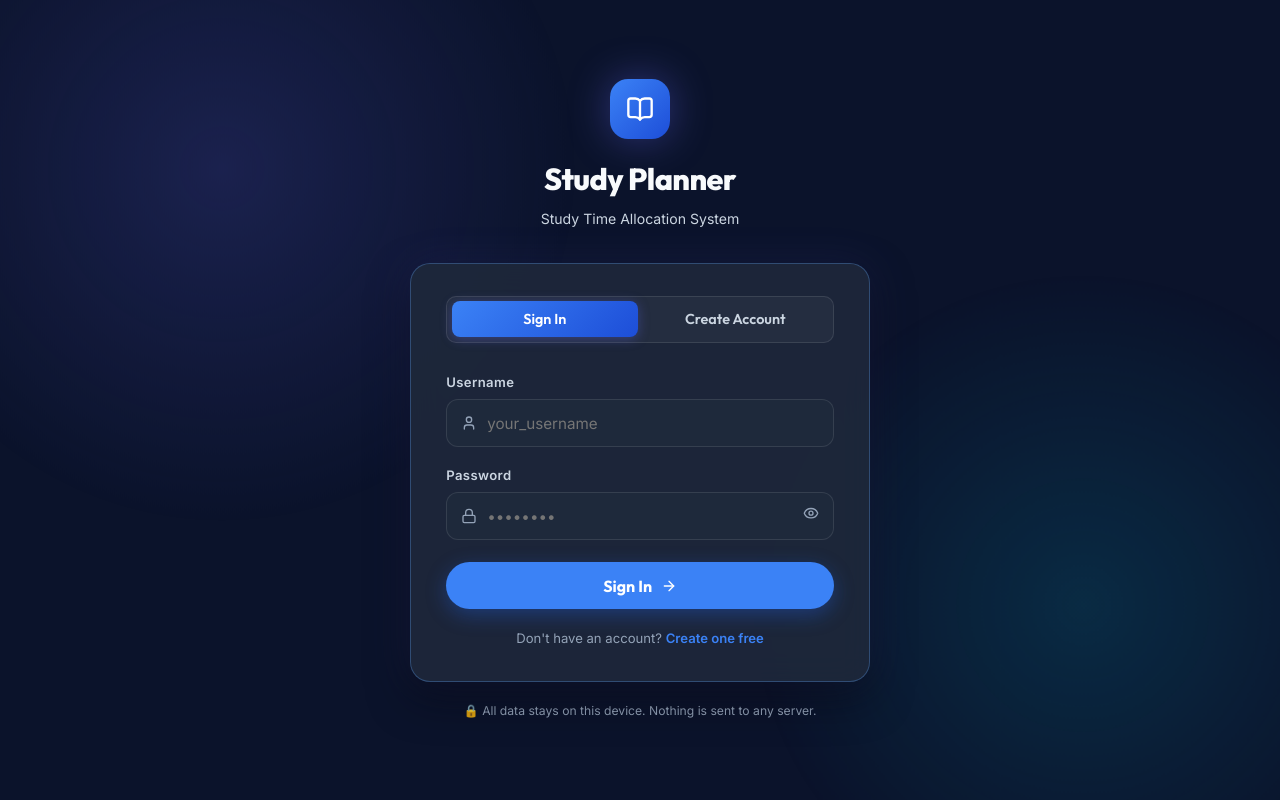
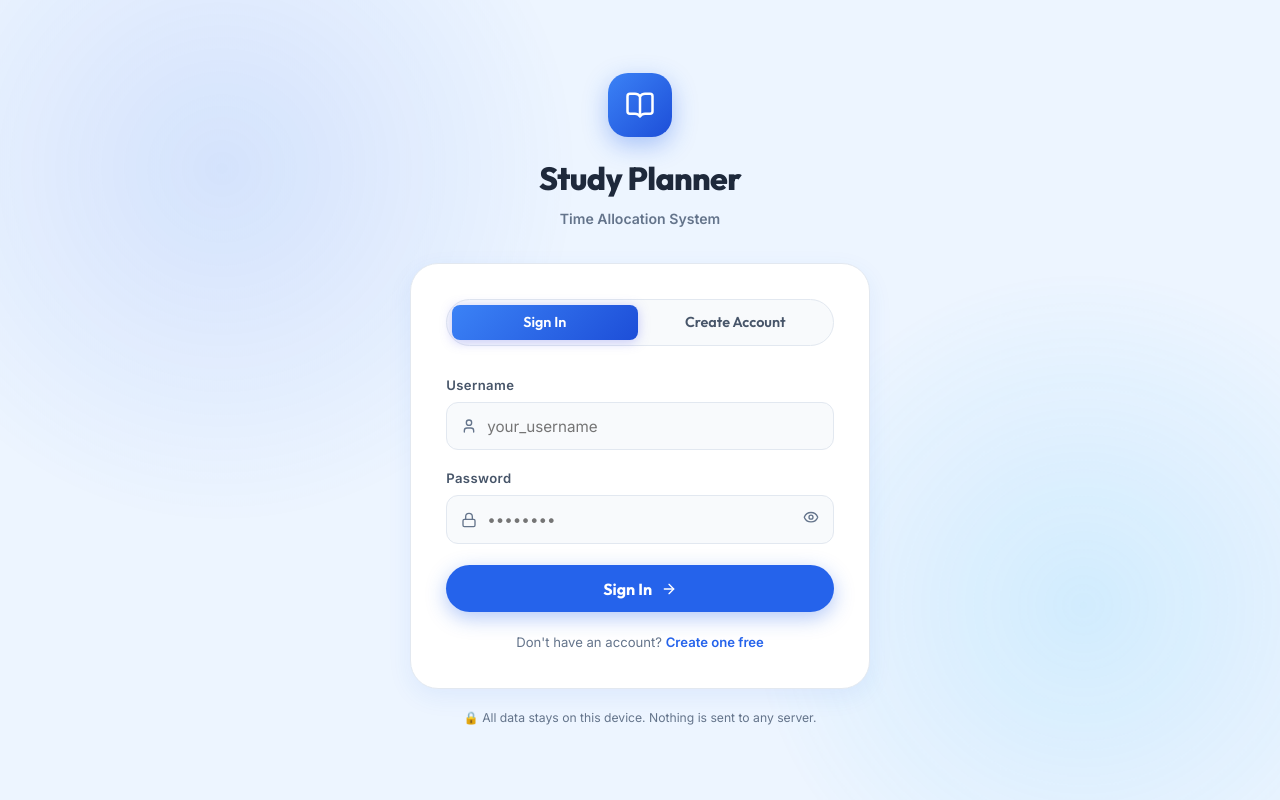
Before and after one commit to ajmadhurangasilva/Study_Planner_V01.2, a React (Vite) app: page / in a window 1280 px wide. Built offline with nearby package versions, Linux system fonts and the light colour scheme.

Commit message:
feat: implement authentication page, home page, and main application entry point

```diff
--- a/src/App.jsx
+++ b/src/App.jsx
@@ -33,7 +33,7 @@ export default function App() {
 
   // ── App state (all guarded by currentUser) ──────────────────────────────────
   const [currentStep, setCurrentStep] = useState(0);
-  const [theme, setTheme] = useState('dark');
+  const [theme, setTheme] = useState('light');
   const [slqfMultiplier, setSlqfMultiplier] = useState(2.5);
   const [modules, setModules] = useState(INITIAL_MODULES);
   const [freeTimeByDay, setFreeTimeByDay] = useState(INITIAL_FREE_TIME);
@@ -59,7 +59,7 @@ export default function App() {
       Promise.resolve(store.get('modules', null)),
       Promise.resolve(store.get('free_time', null)),
     ]).then(([savedTheme, savedModules, savedFreeTime]) => {
-      setTheme(savedTheme || 'dark');
+      setTheme(savedTheme || 'light');
       setModules(savedModules || INITIAL_MODULES);
       setFreeTimeByDay(savedFreeTime || INITIAL_FREE_TIME);
       setCurrentStep(0);
--- a/src/components/AuthPage.jsx
+++ b/src/components/AuthPage.jsx
@@ -111,7 +111,7 @@ export default function AuthPage({ onAuthSuccess }) {
         position: 'fixed', top: '-20%', left: '-10%',
         width: '60vw', height: '60vw', maxWidth: '700px', maxHeight: '700px',
         borderRadius: '50%',
-        background: 'radial-gradient(circle, rgba(99,102,241,0.18) 0%, transparent 70%)',
+        background: 'radial-gradient(circle, rgba(37,99,235,0.12) 0%, transparent 70%)',
         animation: 'blobFloat 8s ease-in-out infinite',
         pointerEvents: 'none',
       }} />
@@ -119,7 +119,7 @@ export default function AuthPage({ onAuthSuccess }) {
         position: 'fixed', bottom: '-20%', right: '-10%',
         width: '55vw', height: '55vw', maxWidth: '650px', maxHeight: '650px',
         borderRadius: '50%',
-        background: 'radial-gradient(circle, rgba(6,182,212,0.15) 0%, transparent 70%)',
+        background: 'radial-gradient(circle, rgba(56,189,248,0.15) 0%, transparent 70%)',
         animation: 'blobFloat 10s ease-in-out infinite reverse',
         pointerEvents: 'none',
       }} />
@@ -128,32 +128,33 @@ export default function AuthPage({ onAuthSuccess }) {
         {/* Logo + App Name */}
         <div style={{ textAlign: 'center', marginBottom: '2rem' }}>
           <div style={{
-            width: '60px', height: '60px', borderRadius: '18px',
+            width: '64px', height: '64px', borderRadius: '20px',
             background: 'var(--gradient-main)',
             display: 'flex', alignItems: 'center', justifyContent: 'center',
             margin: '0 auto 1rem',
-            boxShadow: '0 0 40px rgba(99,102,241,0.4)',
+            boxShadow: '0 8px 24px rgba(37,99,235,0.35)',
           }}>
-            <BookOpen size={28} color="#fff" />
+            <BookOpen size={30} color="#fff" />
           </div>
-          <h1 style={{ fontSize: '1.9rem', fontWeight: 800, marginBottom: '0.25rem' }}>Study Planner</h1>
-          <p style={{ fontSize: '0.88rem', color: 'var(--text-secondary)' }}>
-            Study Time Allocation System
+          <h1 style={{ fontSize: '2rem', fontWeight: 800, marginBottom: '0.25rem', color: 'var(--text-primary)' }}>Study Planner</h1>
+          <p style={{ fontSize: '0.88rem', color: 'var(--text-muted)', fontWeight: 600 }}>
+            Time Allocation System
           </p>
         </div>
 
         {/* Auth Card */}
         <div className="glass-card" style={{
-          padding: '2rem 2.2rem',
-          border: '1px solid var(--border-glow)',
-          boxShadow: '0 0 40px rgba(99,102,241,0.12), var(--shadow-lg)',
+          padding: '2.2rem',
+          border: '1.5px solid var(--border-color)',
+          boxShadow: 'var(--shadow-md)',
+          borderRadius: 'var(--radius-lg)'
         }}>
           {/* Tab Switcher */}
           <div style={{
             display: 'flex', gap: '0.3rem',
-            background: 'rgba(255,255,255,0.04)', borderRadius: '10px',
+            background: 'var(--bg-input)', borderRadius: '9999px',
             padding: '0.3rem', marginBottom: '1.8rem',
-            border: '1px solid var(--border-color)',
+            border: '1.5px solid var(--border-color)',
           }}>
             {['login', 'register'].map((t) => (
               <button
--- a/src/components/HomePage.jsx
+++ b/src/components/HomePage.jsx
@@ -6,24 +6,21 @@ export default function HomePage({ onStartPlanner }) {
     <div className="animate-fade-in" style={{ maxWidth: '1150px', margin: '0 auto', paddingBottom: '4rem' }}>
       {/* HERO BANNER SECTION */}
       <div className="glass-card" style={{
-        padding: '3.5rem 2rem',
+        padding: '3.5rem 2.2rem',
         textAlign: 'center',
         marginBottom: '3rem',
         position: 'relative',
         overflow: 'hidden',
-        border: '1px solid var(--border-glow)',
-        background: 'linear-gradient(135deg, rgba(99, 102, 241, 0.12) 0%, rgba(6, 182, 212, 0.12) 100%)',
-        boxShadow: 'var(--shadow-glow)'
+        border: '1.5px solid var(--border-color)',
+        background: 'linear-gradient(135deg, rgba(237, 245, 255, 0.9) 0%, rgba(224, 242, 254, 0.9) 100%)',
+        boxShadow: 'var(--shadow-md)',
+        borderRadius: 'var(--radius-lg)'
       }}>
-        <h1 style={{ fontSize: '2.8rem', fontWeight: 800, marginBottom: '1rem', lineHeight: 1.25, letterSpacing: '-1px' }}>
-          Master Your Semester with <span style={{
-            background: 'var(--gradient-main)',
-            WebkitBackgroundClip: 'text',
-            WebkitTextFillColor: 'transparent'
-          }}>Smart Study Time Allocation</span>
+        <h1 style={{ fontSize: '2.8rem', fontWeight: 800, marginBottom: '1rem', lineHeight: 1.25, letterSpacing: '-1px', color: 'var(--text-primary)' }}>
+          Master Your Semester with <span style={{ color: 'var(--accent-primary)' }}>Smart Study Time Allocation</span>
         </h1>
 
-        <p style={{ fontSize: '1.1rem', color: 'var(--text-secondary)', maxWidth: '750px', margin: '0 auto 2.25rem', lineHeight: 1.6 }}>
+        <p style={{ fontSize: '1.1rem', color: 'var(--text-secondary)', maxWidth: '750px', margin: '0 auto 2.25rem', lineHeight: 1.6, fontWeight: 500 }}>
           Input your module credit load and daily available free time. Our smart allocation engine generates a custom 4-week study plan, tracks your week-by-week progress, and suggests instant catch-up slots for missed tasks.
         </p>
 
@@ -32,7 +29,7 @@ export default function HomePage({ onStartPlanner }) {
           <button
             onClick={onStartPlanner}
             className="btn btn-primary"
-            style={{ padding: '0.95rem 2.5rem', fontSize: '1.1rem', borderRadius: '30px' }}
+            style={{ padding: '0.95rem 2.5rem', fontSize: '1.1rem', borderRadius: '9999px' }}
           >
             Create Your Study Plan <ArrowRight size={20} />
           </button>
```
